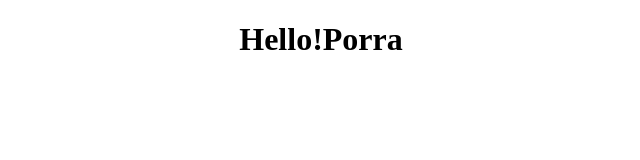
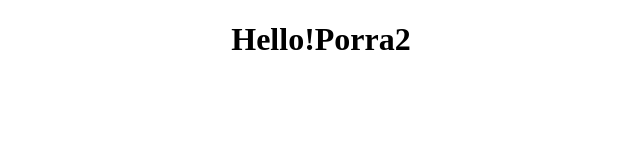
Before and after one commit to bedarosa/ftp-teste, a plain HTML site: page index.html in a window 1280 px wide. Shown: the whole page, without its empty margins (319-959 px from the left). Drawn offline with Linux system fonts and the light colour scheme.

Commit message:
agora vai

```diff
--- a/index.html
+++ b/index.html
@@ -13,7 +13,7 @@
 </head>
 <body>
     <div class="center">
-        <h1>Hello!Porra</h1>
+        <h1>Hello!Porra2</h1>
     </div>
 </body>
 </html>
```
